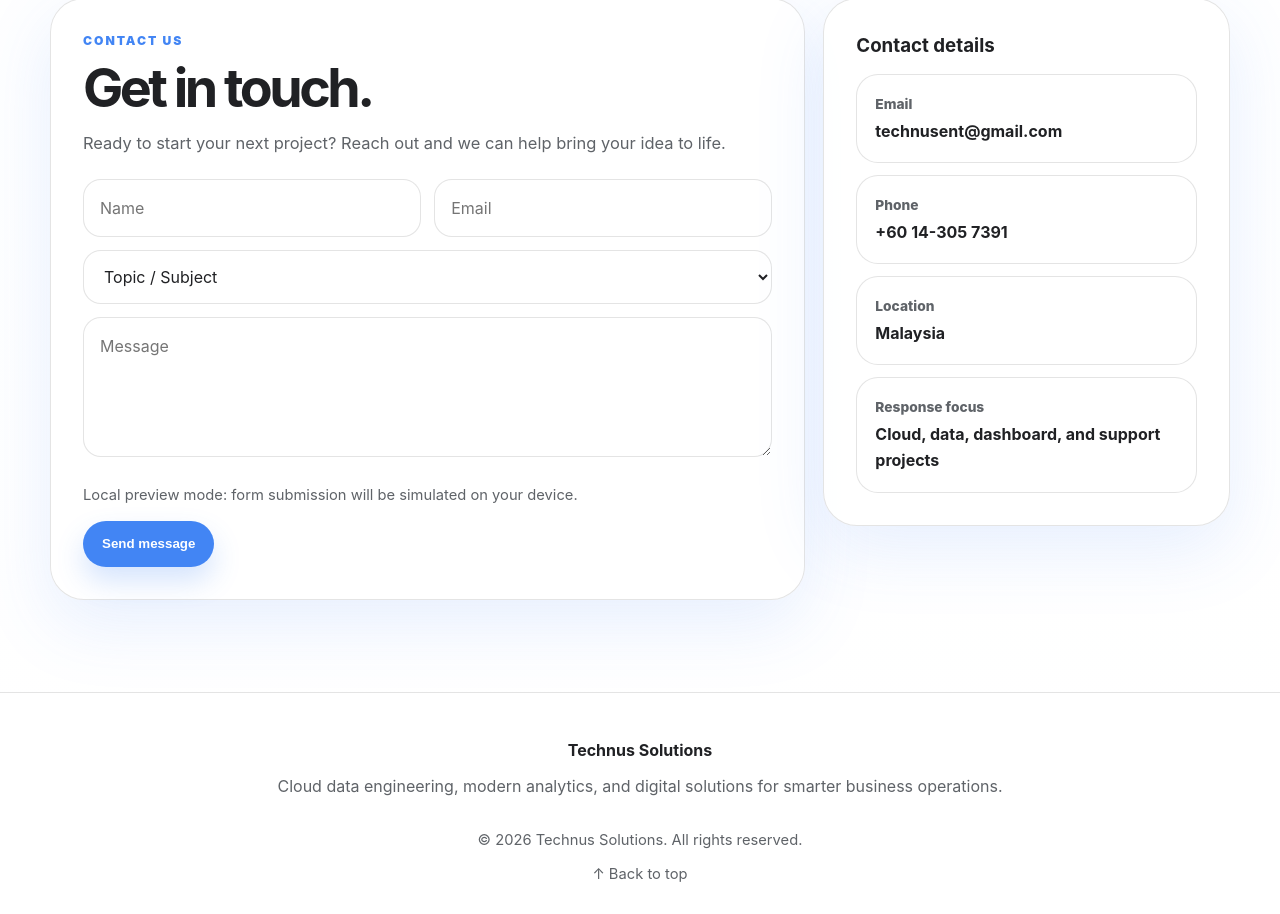
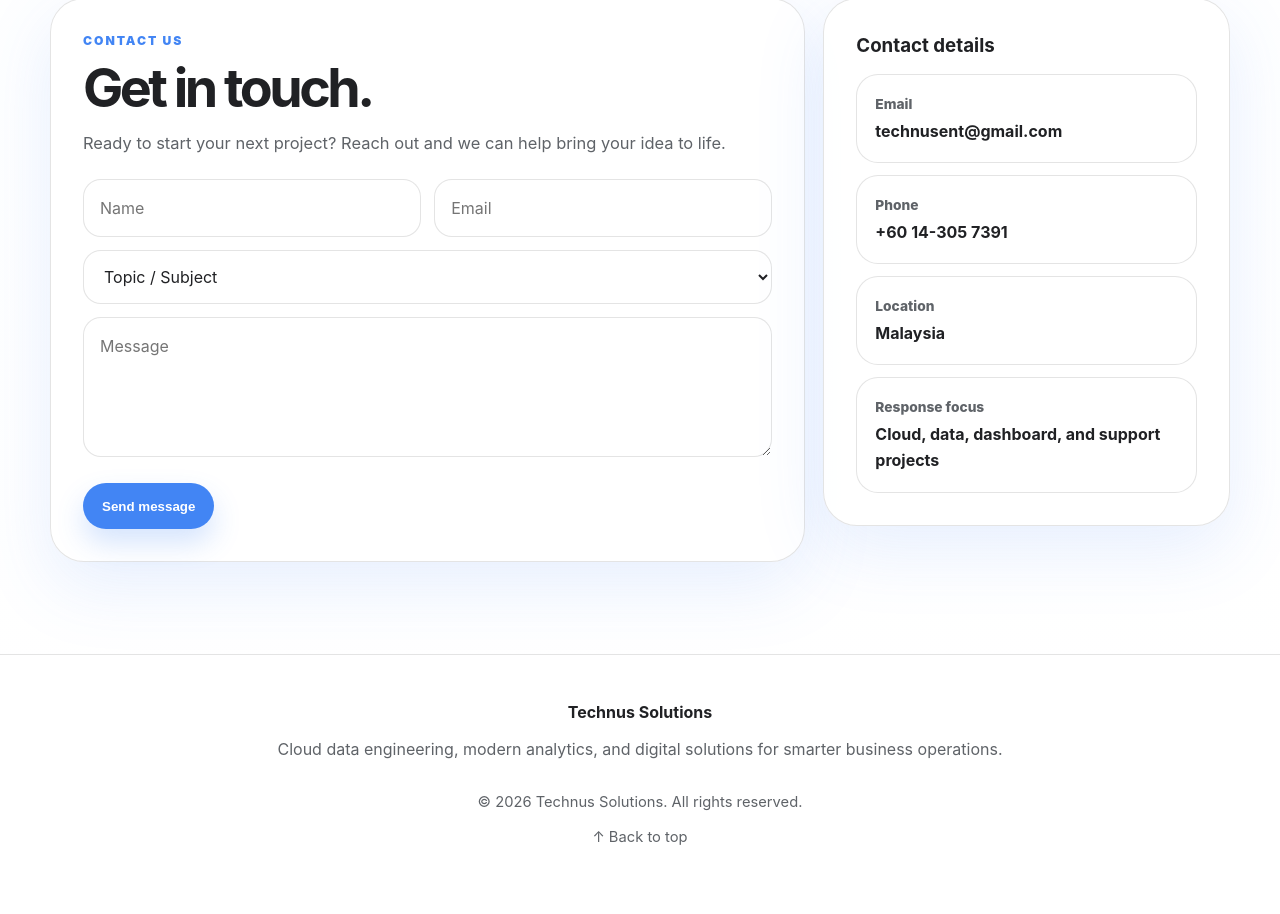
Before and after one commit to Shievram/technus_website, a website: page index.html in a window 1280 px wide. Shown: the part 5779-6693 px from the top of the page. After the commit the page ends 6656 px from the top, so only its background shows below. Drawn offline with Linux system fonts and the light colour scheme.

Commit message:
Update index.html

```diff
--- a/index.html
+++ b/index.html
@@ -1700,7 +1700,6 @@
             </select>
             <textarea id="messageInput" name="message" placeholder="Message" data-i18n-placeholder="placeholderMessage" required></textarea>
             <div class="g-recaptcha" data-sitekey="6LfNbIwsAAAAAIZm2Wrn2z90ihsF026T_JL1DxO2"></div>
-            <div class="form-helper" id="formHelperText">Local preview mode: form submission will be simulated on your device.</div>
             <button type="submit" class="btn btn-primary" id="sendBtn" style="width:max-content;">Send message</button>
           </form>
         </div>
@@ -1792,7 +1791,7 @@
         journeyLabel: "How we work", journeyTitle: "From raw data to trusted insight.", journeyText: "We shape each project around a practical journey, so the final output is useful, maintainable, and aligned with your business goals.", step1Title: "Discover", step1Text: "Understand your source systems, pain points, reporting goals, and operational constraints.", step2Title: "Build", step2Text: "Create data pipelines, data models, and cloud-ready foundations for reliable analytics.", step3Title: "Visualise", step3Text: "Design dashboards and reports that are clear, interactive, and easy for teams to use.", step4Title: "Improve", step4Text: "Support adoption, refine logic, and enhance the solution as your business changes.",
         whyLabel: "Why Technus", whyTitle: "A partner your team can actually work with.", whyText: "Inspired by modern cloud partner websites, this section clearly explains why clients should choose you.", withoutTitle: "Without the right partner", without1: "Data lives in separate files, systems, and manual reports.", without2: "Dashboards are difficult to trust because definitions are unclear.", without3: "Support only happens after something breaks.", without4: "Business users struggle to turn reports into action.", withTitle: "With Technus Solutions", with1: "Data pipelines and models are structured for long-term use.", with2: "Dashboards are designed around business questions and KPIs.", with3: "Support is practical, responsive, and focused on continuity.", with4: "Your team gets clearer visibility for better decisions.",
         projectsLabel: "What We Build", projectsTitle: "Our Projects", projectsText: "", liveBadge: "Live", project1Title: "Data Platform & Analytics Solution", project1Text: "A modern analytics solution concept designed to centralize business data, improve reporting visibility, and support better operational decisions.", project2Title: "More Projects Coming Soon", project2Text: "We are expanding our portfolio with more digital products, reporting solutions, and cloud-based data platforms.",
-        ctaTitle: "Ready to turn your data into decisions?", ctaText: "Start with a short discovery discussion. We can map your data sources, reporting needs, and the first practical steps for your solution.", ctaButton: "Contact Technus", contactLabel: "Contact us", contactTitle: "Get in touch.", contactText: "Ready to start your next project? Reach out and we can help bring your idea to life.", placeholderName: "Name", placeholderEmail: "Email", optionSubject: "Topic / Subject", optionGeneral: "General Enquiry", optionConsultation: "Project Consultation", optionSupport: "Technical Support", optionPartnership: "Partnership", placeholderMessage: "Message", localPreview: "Local preview mode: form submission will be simulated on your device.", sendBtn: "Send message", sending: "Sending...", requiredFields: "Please complete all required fields.", localSuccessTitle: "Local preview successful", localSuccessMessage: "The design is working locally. Connect your backend API before production deployment.", popupSuccessTitle: "Message sent", popupSuccessMessage: "Thank you. Your message has been submitted successfully.", popupErrorTitle: "Submission failed", popupErrorMessage: "Unable to submit the form. Please try again later.", closeBtn: "Close",
+        ctaTitle: "Ready to turn your data into decisions?", ctaText: "Start with a short discovery discussion. We can map your data sources, reporting needs, and the first practical steps for your solution.", ctaButton: "Contact Technus", contactLabel: "Contact us", contactTitle: "Get in touch.", contactText: "Ready to start your next project? Reach out and we can help bring your idea to life.", placeholderName: "Name", placeholderEmail: "Email", optionSubject: "Topic / Subject", optionGeneral: "General Enquiry", optionConsultation: "Project Consultation", optionSupport: "Technical Support", optionPartnership: "Partnership", placeholderMessage: "Message", localPreview: "Local preview mode: form submission will be simulated on your device.", sendBtn: "Send message", sending: "Sending...", requiredFields: "Please complete all required fields.", popupSuccessTitle: "Message sent", popupSuccessMessage: "Thank you. Your message has been submitted successfully.", popupErrorTitle: "Submission failed", popupErrorMessage: "Unable to submit the form. Please try again later.", closeBtn: "Close",
         contactDetailsTitle: "Contact details", detailEmail: "Email", detailPhone: "Phone", detailLocation: "Location", detailMalaysia: "Malaysia", detailResponse: "Response focus", detailResponseText: "Cloud, data, dashboard, and support projects", footerText: "Cloud data engineering, modern analytics, and digital solutions for smarter business operations.", copyright: "© 2026 Technus Solutions. All rights reserved.", backTop: "↑ Back to top"
       },
       ms: {
```
